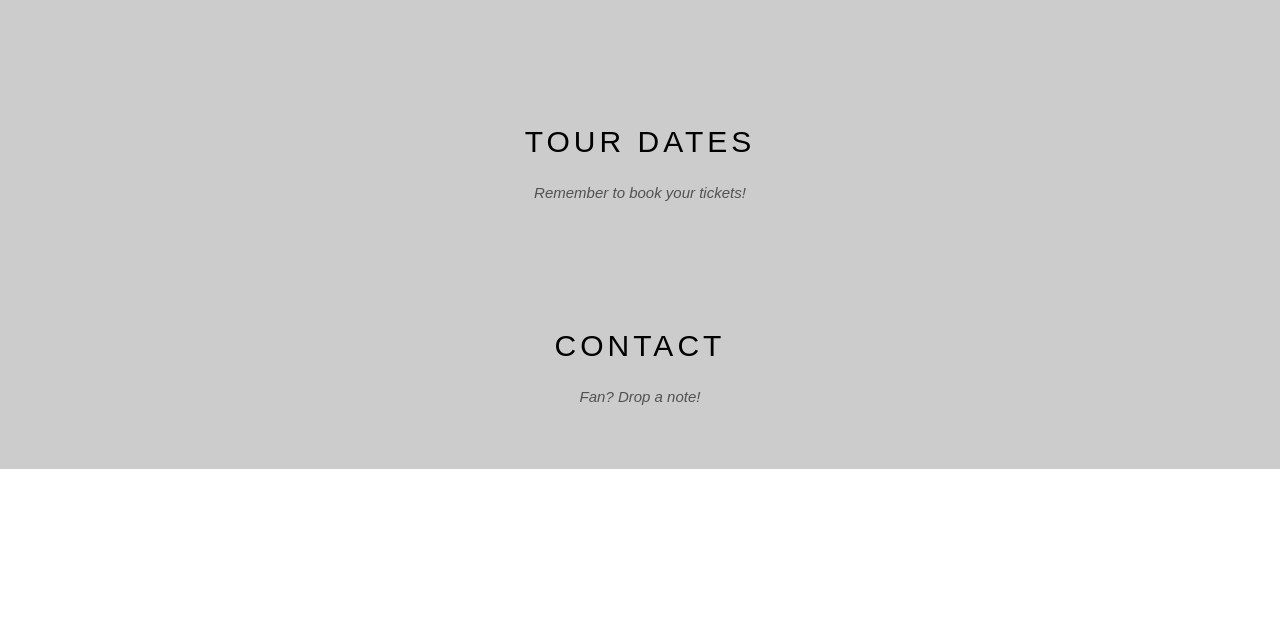
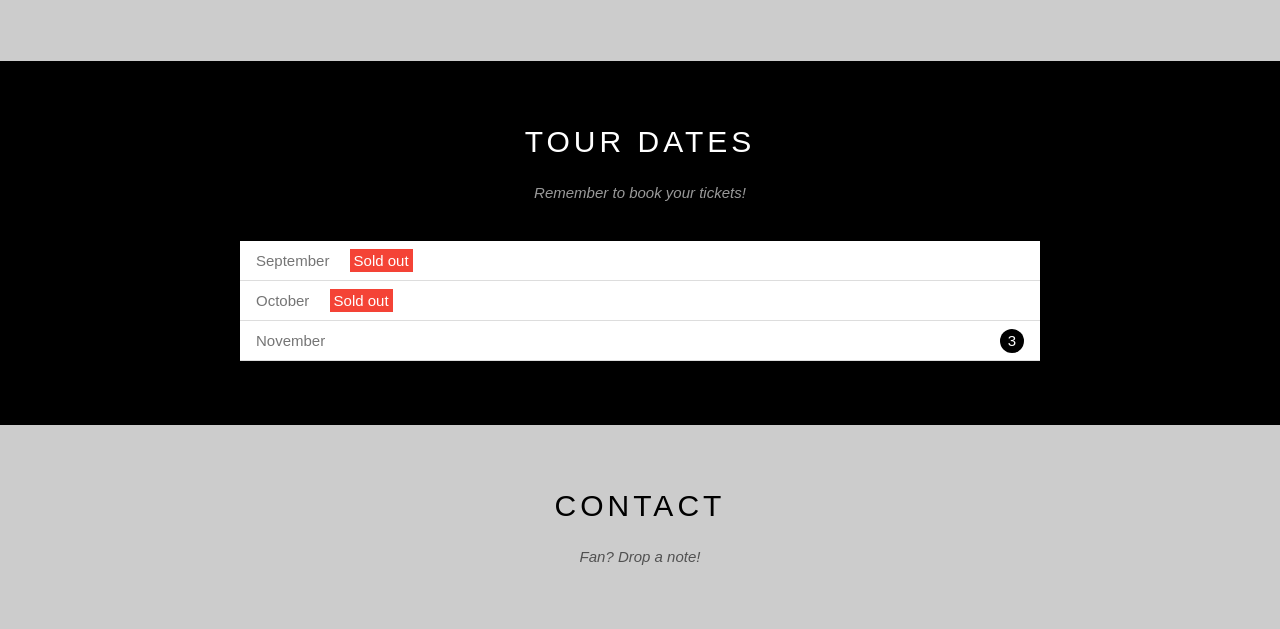
Before and after one commit to tuananh279/w3_band, a plain HTML site: page index.html in a window 1280 px wide. Shown: the part 1117-1746 px from the top of the page. Before the commit the page ends 1586 px from the top, so only its background shows below. Drawn offline with Linux system fonts and the light colour scheme.

Commit message:
tour tikets css

```diff
--- a/assets/css/style.css
+++ b/assets/css/style.css
@@ -15,6 +15,14 @@ html {
 3. mau sac
 4. kieu dang
 */
+
+.clear {
+    clear: both;
+}
+
+.text-white {
+    color: #fff !important;
+}
 
 #main {
     background-color: #ccc;
@@ -187,6 +195,44 @@ html {
     border-radius: 4px;
 }
 
+/* Tour section */
+.tour-section {
+    background-color: #000;
+}
+
+.tickets-list {
+    background-color: #fff;
+    margin-top: 40px;
+    list-style-type: none;
+}
+
+.tickets-list li {
+    font-size: 15px;
+    padding: 11px 16px;
+    border-bottom: 1px solid #ddd;
+    color: #757575;
+}
+
+.tickets-list .sold-out {
+    background-color: #f44336;
+    color: #fff;
+    padding: 3px 4px;
+    margin-left: 16px;
+}
+
+.tickets-list .quantity {
+    float: right;
+    background-color: #000;
+    color: #fff;
+    width: 24px;
+    height: 24px;
+    border-radius: 50%;
+    text-align: center;
+    line-height: 24px;
+    margin-top: -3px;
+}
+
+/* Footer section */
 #footer {
 
 }
--- a/index.html
+++ b/index.html
@@ -76,9 +76,16 @@
             </div>
 
             <!-- Tour section -->
-            <div class="content-section">
-                <h2 class="section-heading">TOUR DATES</h2>
-                <p class="section-sub-heading">Remember to book your tickets!</p>
+            <div class="tour-section">
+                <div class="content-section">
+                    <h2 class="section-heading text-white">TOUR DATES</h2>
+                    <p class="section-sub-heading text-white">Remember to book your tickets!</p>
+                    <ul class="tickets-list">
+                        <li>September <span class="sold-out">Sold out</span></li>
+                        <li>October <span class="sold-out">Sold out</span></li>
+                        <li>November <span class="quantity">3</span></li>
+                    </ul>
+                </div>
             </div>
 
             <!-- Contact section -->
```
